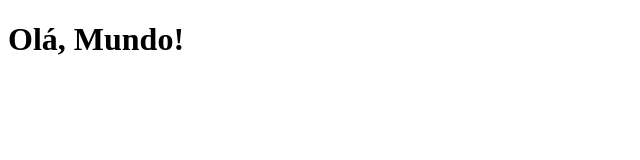
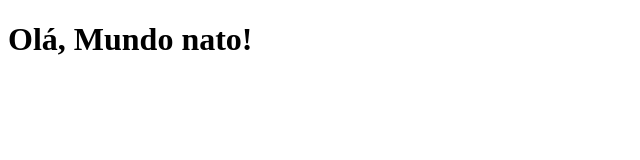
Before and after one commit to RenatoOsmar/test-github, a plain HTML site: page index.html in a window 1280 px wide. Shown: the whole page, without its empty margins (0-640 px from the left). Drawn offline with Linux system fonts and the light colour scheme.

Commit message:
primeiro commit

```diff
--- a/index.html
+++ b/index.html
@@ -7,6 +7,6 @@
     <title>Document</title>
 </head>
 <body>
-    <h1>Olá, Mundo!</h1>
+    <h1>Olá, Mundo nato!</h1>
 </body>
 </html>
```
